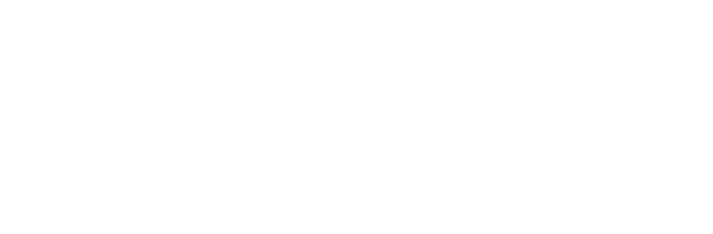
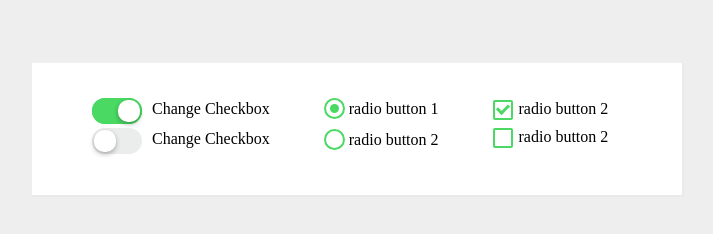
Before and after one commit to yazux/ios-controls, a plain HTML site: page index.html in a window 1280 px wide. Shown: the whole page, without its empty margins (283-996 px from the left). Drawn offline with Linux system fonts and the light colour scheme.

Commit message:
add new controls

```diff
--- a/index.html
+++ b/index.html
@@ -1,11 +1,33 @@
 <!DOCTYPE html>
 <html>
 <head>
+	<meta charset="utf-8">
+	<link rel="stylesheet" href="./styles.css" type"text/css">
 	<title>ios-controls</title>
 </head>
 <body>
+<div id="control">
 
-<div id="control">
+  <div class="side">
+      <input type="checkbox" class="checkbox" id="checkbox" checked="" />
+      <label for="checkbox" class="ios-switch">Change Checkbox</label>
+      <input type="checkbox" class="checkbox" id="checkbox2" />
+      <label for="checkbox2" class="ios-switch">Change Checkbox</label>
+  </div>
+
+   <div class="side">
+      <input type="radio" name="ios-radio" value="#0000ff" id="blue" class="ios-radio" checked="" />
+      <label for="blue" class="ios-radio-label">radio button 1</label>
+      <input type="radio" name="ios-radio" value="#00ffff" id="cyan" class="ios-radio"/>
+      <label for="cyan" class="ios-radio-label">radio button 2</label>
+  </div>
+
+  <div class="side">
+    <input type="radio" name="gray-radio" value="#00ffff" id="gray1" class="gray-radio" checked=""/>
+    <label for="gray1" class="gray-radio-label">radio button 2</label>
+    <input type="radio" name="gray-radio" value="#00ffff" id="gray2" class="gray-radio"/>
+    <label for="gray2" class="gray-radio-label">radio button 2</label>
+  </div>
 
 </div>
 
--- /dev/null
+++ b/styles.css
@@ -0,0 +1,147 @@
+div{display: block;}
+body{background-color: #eee;}
+#control{
+  width: 580px;
+  background: #fff;
+  padding: 35px;
+  box-shadow: 1px 1px 1px 1px #eaeaea;
+  margin: 5% auto 0% auto;
+}
+.side{
+  margin: 0px 10px;
+  padding: 0px 15px;
+  display: inline-table;
+}
+label{cursor: pointer;}
+
+
+
+
+.checkbox {
+  vertical-align: top;
+  margin: 0 3px 0 0;
+  width: 17px;
+  height: 17px;
+}
+.checkbox:not(checked) { position: absolute; opacity: 0;}
+.checkbox:not(checked) + label.ios-switch {
+  position: relative;
+  padding: 0 0 0 60px;
+      display: block;
+    height: 30px;
+}
+.checkbox:not(checked) + label.ios-switch:before {
+  content: '';
+  position: absolute;
+  top: -2px;
+  left: 0;
+  width: 50px;
+  height: 26px;
+  border-radius: 13px;
+  border-color: #CDD1DA;
+  box-shadow: #CDD1DA 0px 0px 0px 0px inset;
+  transition: border 0.4s, box-shadow 0.4s;
+  background-color: #EBECEC;
+}
+.checkbox:not(checked) + label.ios-switch:after {
+  content: '';
+  position: absolute;
+  top: 0px;
+  left: 2px;
+  width: 22px;
+  height: 22px;
+  border-radius: 10px;
+  background: #FFF;
+  box-shadow: 0 2px 5px rgba(0,0,0,.3);
+  transition: all .2s;
+}
+.checkbox:checked + label.ios-switch:before {
+  box-shadow: #4AD963 0px 0px 0px 16px inset;
+  transition: border 0.4s, box-shadow 0.4s, background-color 1.2s;
+  background-color: #4AD963;
+  border-color: #4AD963;
+}
+.checkbox:checked + label.ios-switch:after { left: 26px;}
+
+
+
+
+
+input.ios-radio{ position: absolute; opacity: 0;}
+input.ios-radio + label{
+    display:  block;
+    padding-left: 25px;
+    height: 21px;
+    line-height: 21px;
+    margin: 0px 0px 10px 0px;
+    cursor: pointer;
+    position: relative;
+}
+label.ios-radio-label:after{
+    content: '';
+    position: absolute;
+    z-index: 104;
+    display: block;
+    width: 9px;
+    height: 9px;
+    border-radius: 50%;
+    background-color: #fff;
+    top: 6px;
+    left: 6px;
+    transition: all .3s;
+
+}
+label.ios-radio-label:before{
+    content: '';
+    left: 0px;
+    position: absolute;
+    z-index: 100;
+    display: block;
+    width: 17px;
+    height: 17px;
+    border-radius: 50%;
+    background-color: #fff;
+    border: #4AD963 solid 2px;
+}
+input.ios-radio[type="radio"]:checked+label:after{
+    background-color: #4AD963;
+}
+.gray-radio{
+  visibility: hidden;
+  display: none;
+}
+.gray-radio-label{
+  display: block;
+  position: relative;
+  clear: both;
+  margin: 0px 0px 10px 0px;
+}
+.gray-radio-label:after{
+    content: '';
+    width: 9px;
+    height: 5px;
+    position: absolute;
+    top: 4px;
+    left: 4px;
+    border: 3px solid #4AD963;
+    border-top: none;
+    border-right: none;
+    background: transparent;
+    opacity: 0;
+    -webkit-transform: rotate(-45deg);
+    transform: rotate(-45deg);
+}
+.gray-radio:checked+label:after{opacity: 1;}
+.gray-radio-label:before{
+    content: '';
+    width: 16px;
+    height: 16px;
+    cursor: pointer;
+    display: block;
+    top: 0px;
+    left: 0px;
+    float: left;
+    border: 2px solid #4AD963;
+    border-radius: 2px;
+    margin-right: 6px;
+}
```
